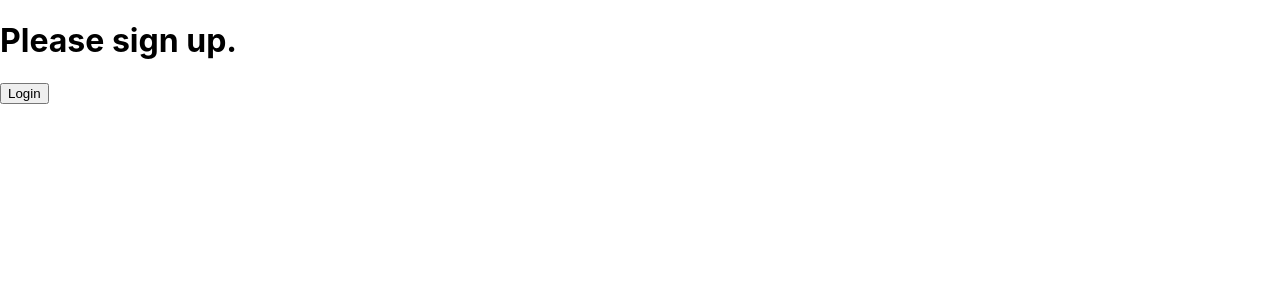
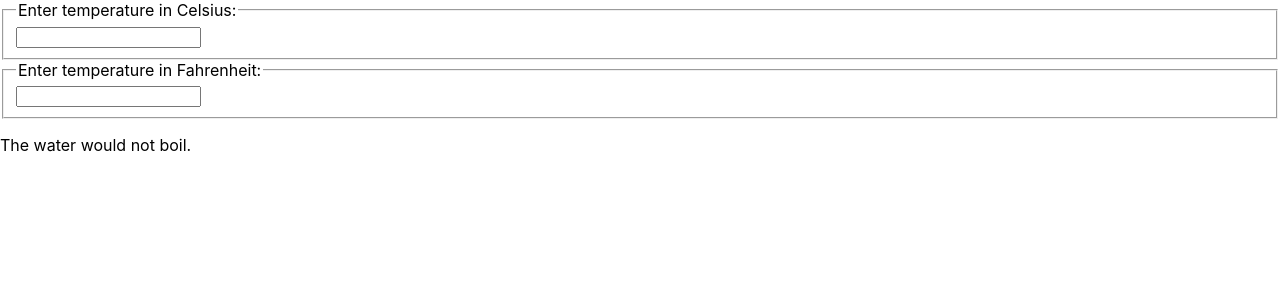
Before and after one commit to KJohn2q/reactjs, a React (Create React App) app in the folder my-app/: page / in a window 1280 px wide. Shown: the top 300 px of the page. Built offline with nearby package versions, Linux system fonts and the light colour scheme.

Commit message:
Parent component

```diff
--- /dev/null
+++ b/my-app/src/TempCalc.js
@@ -0,0 +1,89 @@
+import React from 'react';
+
+function BoilingVerdict(props) {
+  if (props.celsius >= 100) {
+    return <p>The water would boil.</p>;
+  }
+  return <p>The water would not boil.</p>;
+}
+
+function toCelsius(fahrenheit) {
+  return (fahrenheit - 32) * 5 / 9;
+}
+
+function toFahrenheit(celsius) {
+  return (celsius * 9 / 5) + 32;
+}
+
+function tryConvert(temperature, convert) {
+  const input = parseFloat(temperature);
+  if (Number.isNaN(input)) {
+    return '';
+  }
+  const output = convert(input);
+  const rounded = Math.round(output * 1000) / 1000;
+  return rounded.toString();
+}
+
+class Calculator extends React.Component {
+
+  constructor(props) {
+  	super(props);
+  	this.handleCelsiusChange = this.handleCelsiusChange.bind(this);
+  	this.handleFahrenheitChange = this.handleFahrenheitChange.bind(this);
+  	this.state = {temperature: '', scale: 'c'};
+  }
+
+  handleCelsiusChange(temperature) {
+  	this.setState({scale: 'c', temperature});
+  }
+
+  handleFahrenheitChange(temperature) {
+  	this.setState({scale: 'f', temperature});
+  }
+
+  render() {
+  	const scale = this.state.scale;
+  	const temperature = this.state.temperature;
+  	const celsius = scale === 'f' ? tryConvert(temperature, toCelsius) : temperature;
+  	const fahrenheit = scale === 'c' ? tryConvert(temperature, toFahrenheit) : temperature;
+    return (
+      <div>
+      	<TemperatureInput scale="c" temperature={celsius} onTemperatureChange={this.handleCelsiusChange} />
+        <TemperatureInput scale="f" temperature={fahrenheit} onTemperatureChange={this.handleFahrenheitChange} />
+
+        <BoilingVerdict celsius={parseFloat(celsius)} />
+      </div>
+    );
+  }
+}
+
+const scaleNames = {
+  c: 'Celsius',
+  f: 'Fahrenheit'
+};
+
+class TemperatureInput extends React.Component {
+  constructor(props) {
+    super(props);
+    this.handleChange = this.handleChange.bind(this);
+  }
+
+  handleChange(e) {
+    this.props.onTemperatureChange(e.target.value);
+  }
+
+  render() {
+    const temperature = this.props.temperature;
+    const scale = this.props.scale;
+    return (
+      <fieldset>
+        <legend>Enter temperature in {scaleNames[scale]}:</legend>
+        <input value={temperature}
+               onChange={this.handleChange} />
+      </fieldset>
+    );
+  }
+}
+
+export default Calculator;
--- a/my-app/src/index.js
+++ b/my-app/src/index.js
@@ -9,7 +9,8 @@ import './index.css';
 // import ActionLink from './ActionLink';
 // import Toggle from './Toggle';
 // import LoggingButton from './LoggingButton';
-import LoginControl from './LoginControl';
+// import LoginControl from './LoginControl';
+import TempCalc from './TempCalc';
 import * as serviceWorker from './serviceWorker';
 
 const comment = {
@@ -19,7 +20,7 @@ const comment = {
 
 const text = 'Have a good time !!!';
 
-ReactDOM.render(<LoginControl />, document.getElementById('root'));
+ReactDOM.render(<TempCalc />, document.getElementById('root'));
 // ReactDOM.render(<Comment user={comment} text={text}/>, document.getElementById('root'));
 // ReactDOM.render(<Clock />, document.getElementById('root'));
 // ReactDOM.render(<App />, document.getElementById('root'));
```
